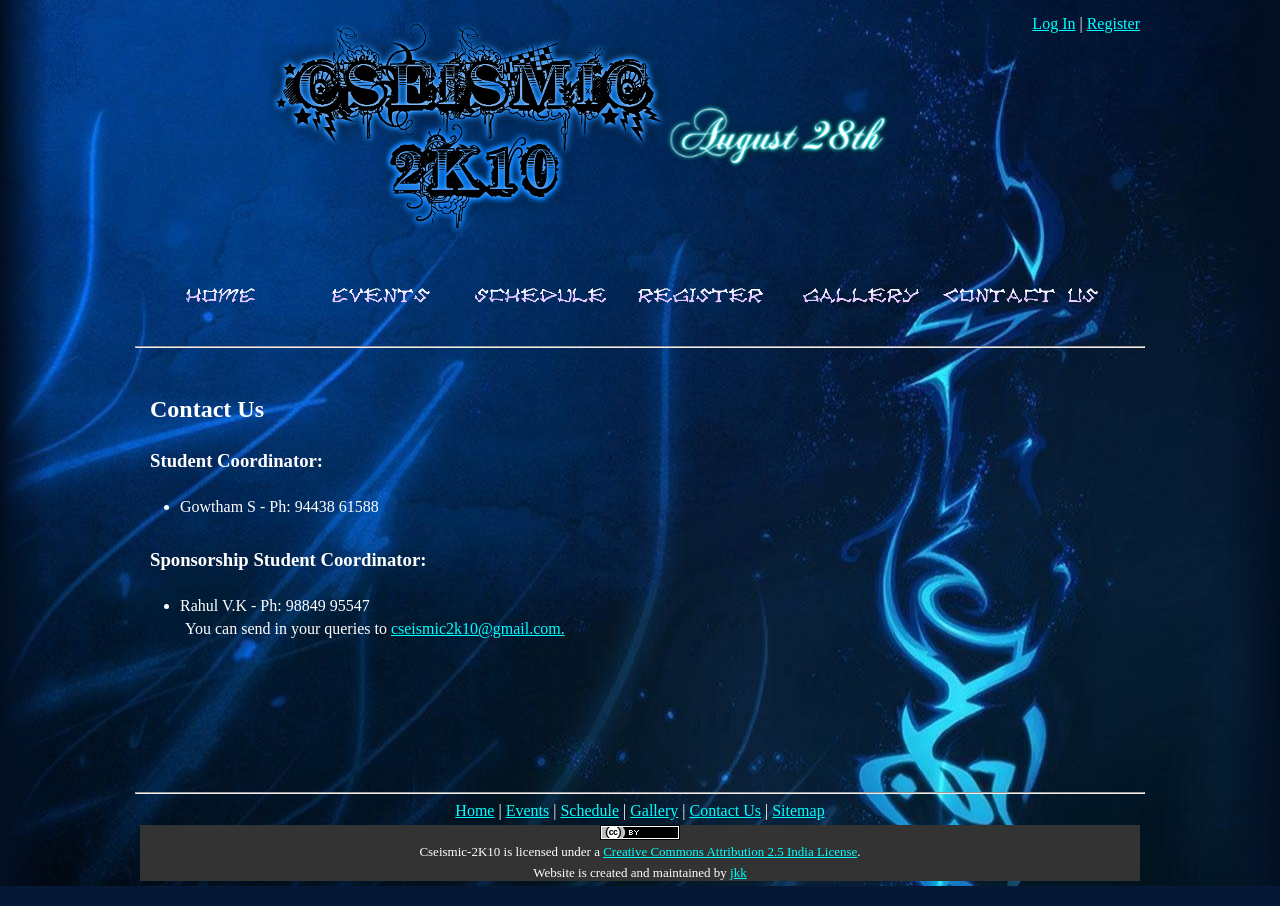
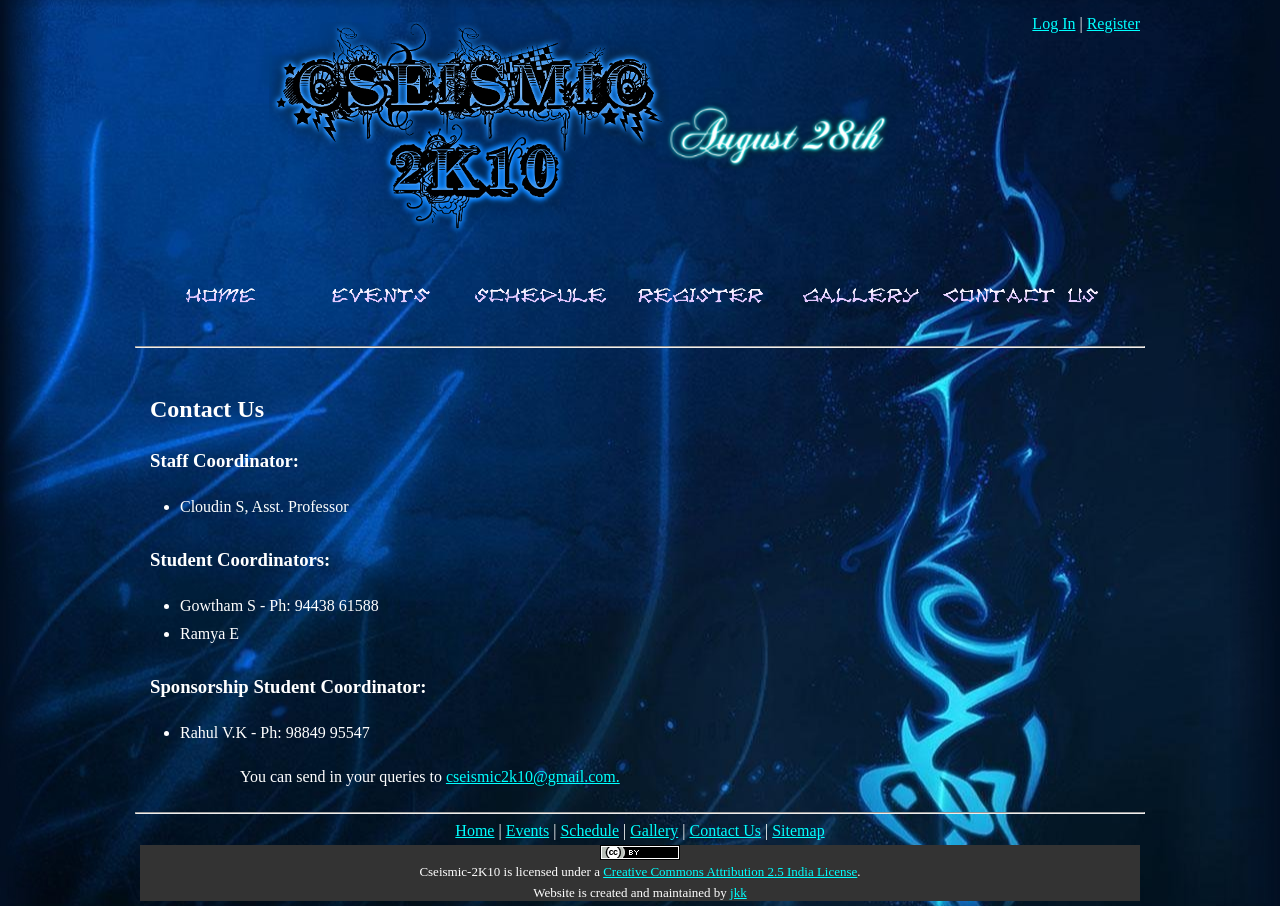
Before and after one commit to justjkk/cseismic2kx, a Django app: template templates/host/contact_us.html in a window 1280 px wide. Run offline with Django 3.2, Linux system fonts and the light colour scheme; the template is opened without the code that fills it, so the values that code supplies are empty.

Commit message:
Update ContactUs

```diff
--- a/templates/host/contact_us.html
+++ b/templates/host/contact_us.html
@@ -4,14 +4,19 @@
     {% endblock %}
     {% block content %}
         <h2>Contact Us</h2>
-        <h3>Student Coordinator:</h3>
+        <h3>Staff Coordinator:</h3>
+	<ul>
+	    <li>Cloudin S, Asst. Professor</li>
+	</ul>
+	<h3>Student Coordinators:</h3>
         <ul>
             <li>Gowtham S - Ph: 94438 61588</li>
+	    <li>Ramya E</li>
         </ul>
         <h3>Sponsorship Student Coordinator:</h3>
         <ul>
-            <li>Rahul V.K - Ph: 98849 95547
-        <br>
-        <div>You can send in your queries to <a href="mailto:cseismic2k10@gmail.com">cseismic2k10@gmail.com.</a></div>
+            <li>Rahul V.K - Ph: 98849 95547</li>
+	</ul>
+        <p>You can send in your queries to <a href="mailto:cseismic2k10@gmail.com">cseismic2k10@gmail.com.</a></div>
 
     {% endblock %}
```
